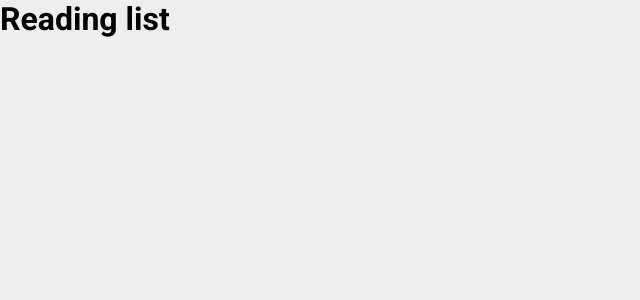
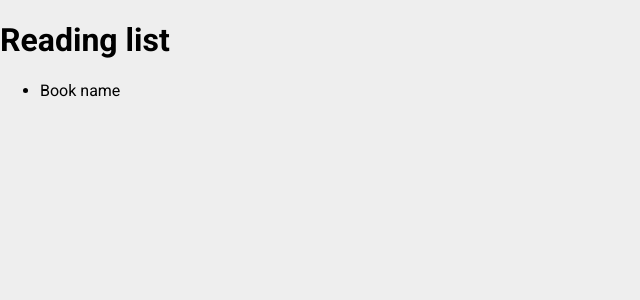
Before and after one commit to luckyluck/graphql-playlist, a React (Create React App) app in the folder client/: page / in a window 1280 px wide. Shown: the top 300 px of the page, without its empty margins (0-640 px from the left). Built offline with nearby package versions, Linux system fonts and the light colour scheme; the HTML template or start-up script is replaced by a standard one.

Commit message:
Add empty BookList component for the future data integration via Apollo.

```diff
--- a/client/src/App.js
+++ b/client/src/App.js
@@ -1,10 +1,15 @@
 import React, { Component } from 'react';
+
+// Components
+import BookList from './components/BookList';
 
 class App extends Component {
   render() {
     return (
       <div id="main">
         <h1>Reading list</h1>
+
+          <BookList/>
       </div>
     );
   }
--- /dev/null
+++ b/client/src/components/BookList.js
@@ -0,0 +1,15 @@
+import React, { Component } from 'react';
+
+class BookList extends Component {
+    render() {
+        return (
+            <div>
+                <ul id="book-list">
+                    <li>Book name</li>
+                </ul>
+            </div>
+        );
+    }
+}
+
+export default BookList;
--- a/client/src/index.css
+++ b/client/src/index.css
@@ -1,12 +1,12 @@
 *,
 *:before,
 *:after {
-    margin: 0;
-    padding: 0;
     box-sizing: inherit;
 }
 
 body {
+    margin: 0;
+    padding: 0;
     box-sizing: border-box;
     font-family: 'Roboto', sans-serif;
     -webkit-font-smoothing: antialiased;
```
